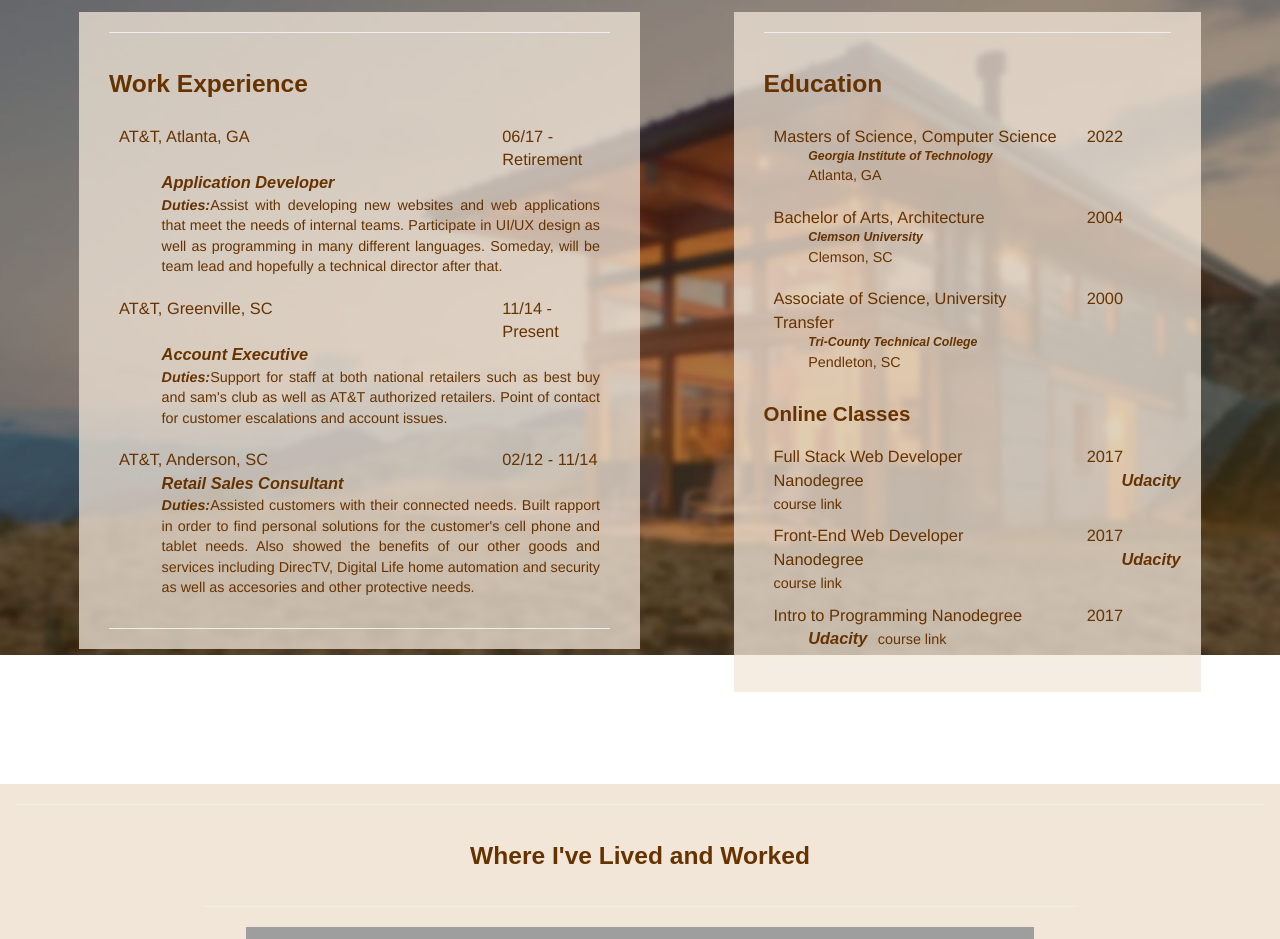
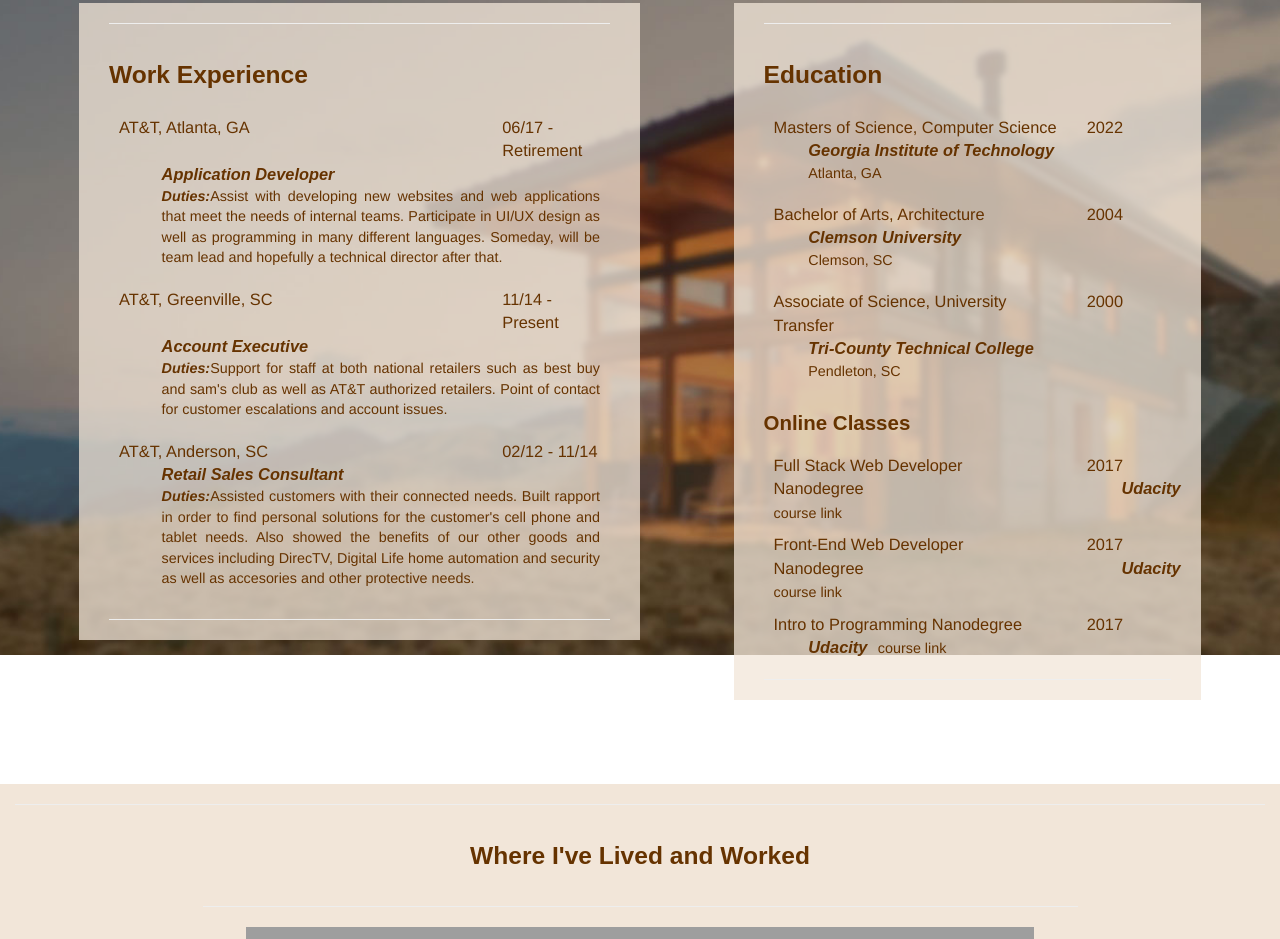
Before and after one commit to GBClemson/Udacity-IPND-Resume, a plain HTML site: page index.html in a window 1280 px wide. Shown: the part 3060-3999 px from the top of the page. Drawn offline with nearby package versions, Linux system fonts and the light colour scheme; some packages are replaced by stand-ins of ours; grey boxes are pictures that could not be loaded; a web font is replaced by a local one.

Commit message:
Add files via upload

```diff
--- a/css/style.css
+++ b/css/style.css
@@ -137,16 +137,11 @@ ul.indent {
 }
 
 #workTitle,
-#onlineSchool {
+#onlineSchool,
+#schoolName {
     font-weight: bold;
     font-style: italic;
     font-size: 1.6em;
-}
-
-#schoolName {
-    font-weight: bold;
-    font-style: italic;
-    font-size: 1.2em;
 }
 
 #workDuties {
```
